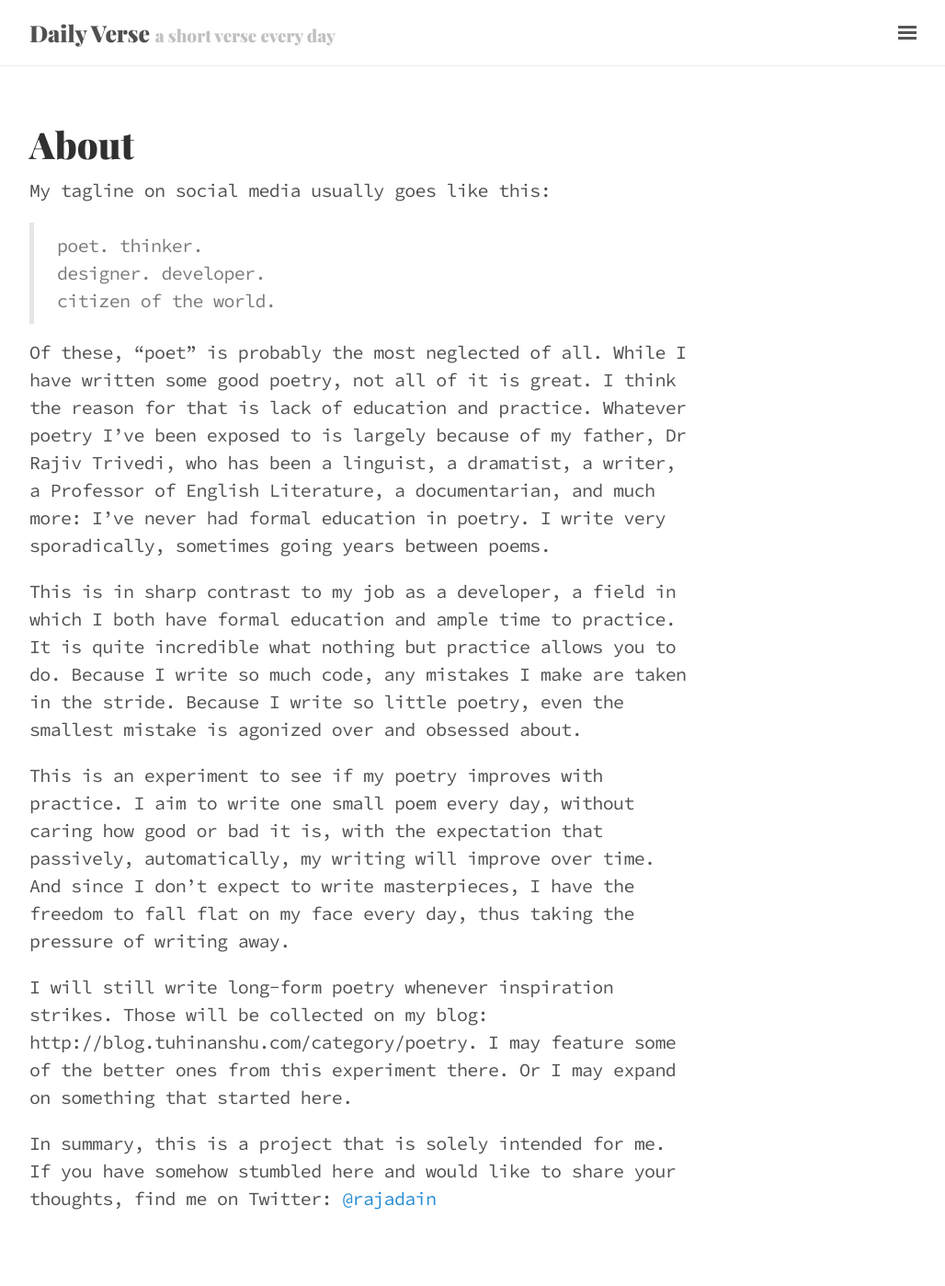
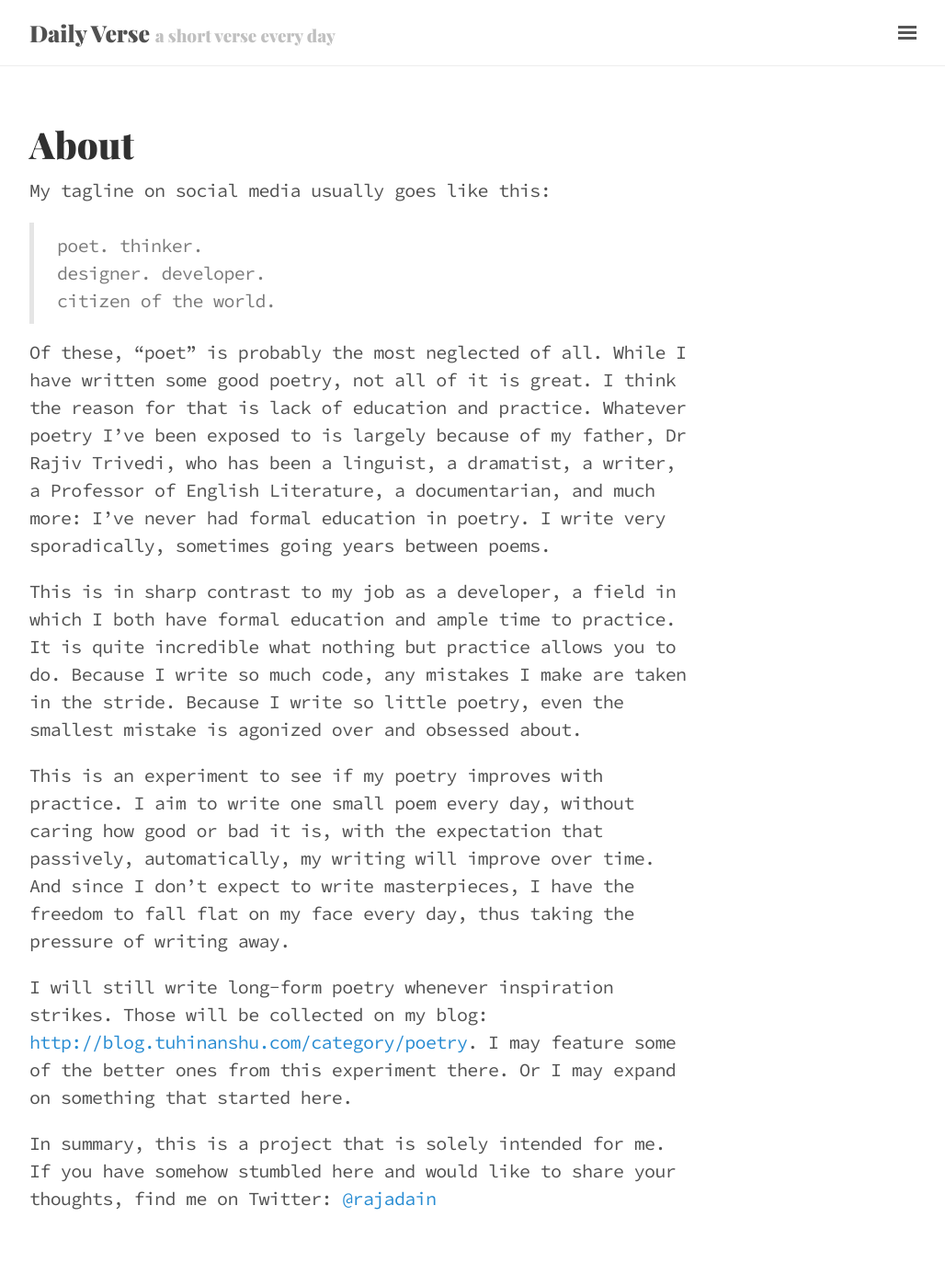
Before and after one commit to rossbernet/daily-verse, a Jekyll site: the page built from about.md, in a window 1280 px wide. Shown: the whole page at 92% size, without its empty margins (248-1276 px from the left). Built offline with Jekyll 4.4.1, drawn with Linux system fonts in a browser that asks for light colours; part of the change alters nothing that is shown.

```diff
--- a/about.md
+++ b/about.md
@@ -15,6 +15,6 @@ This is in sharp contrast to my job as a developer, a field in which I both have
 
 This is an experiment to see if my poetry improves with practice. I aim to write one small poem every day, without caring how good or bad it is, with the expectation that passively, automatically, my writing will improve over time. And since I don't expect to write masterpieces, I have the freedom to fall flat on my face every day, thus taking the pressure of writing away.
 
-I will still write long-form poetry whenever inspiration strikes. Those will be collected on my blog: http://blog.tuhinanshu.com/category/poetry. I may feature some of the better ones from this experiment there. Or I may expand on something that started here.
+I will still write long-form poetry whenever inspiration strikes. Those will be collected on my blog: [http://blog.tuhinanshu.com/category/poetry](http://blog.tuhinanshu.com/category/poetry). I may feature some of the better ones from this experiment there. Or I may expand on something that started here.
 
 In summary, this is a project that is solely intended for me. If you have somehow stumbled here and would like to share your thoughts, find me on Twitter: [@rajadain](https://twitter.com/rajadain)
```
